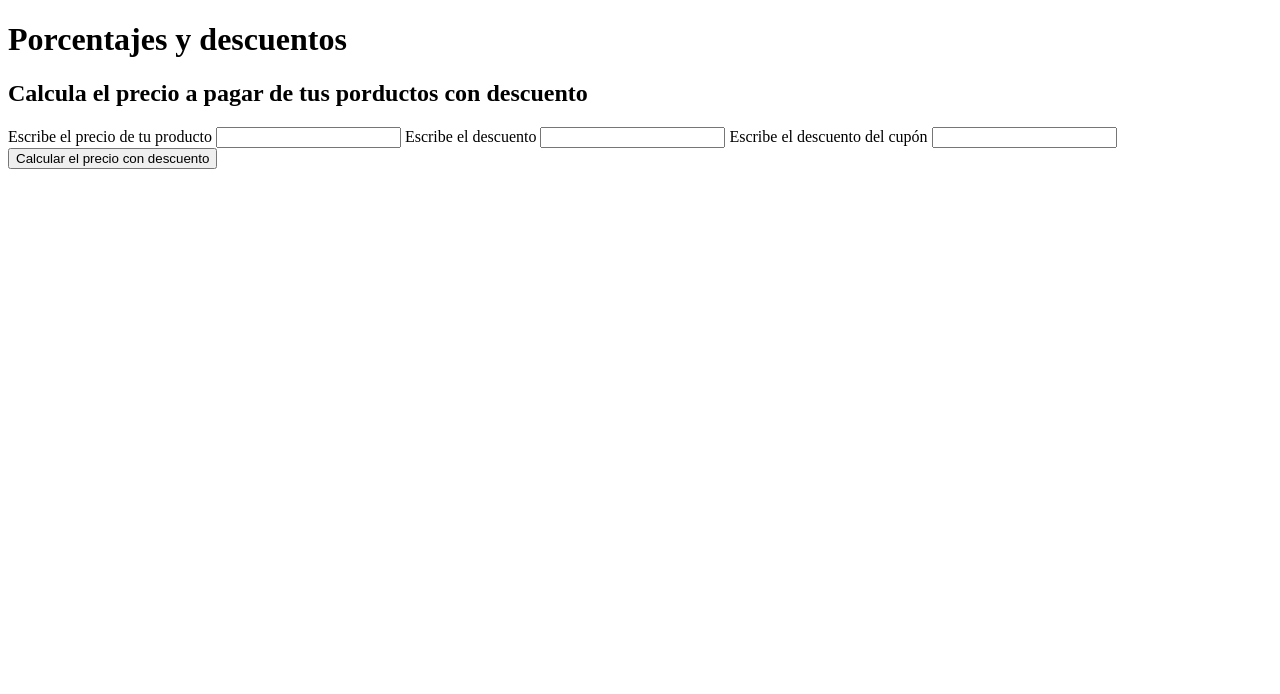
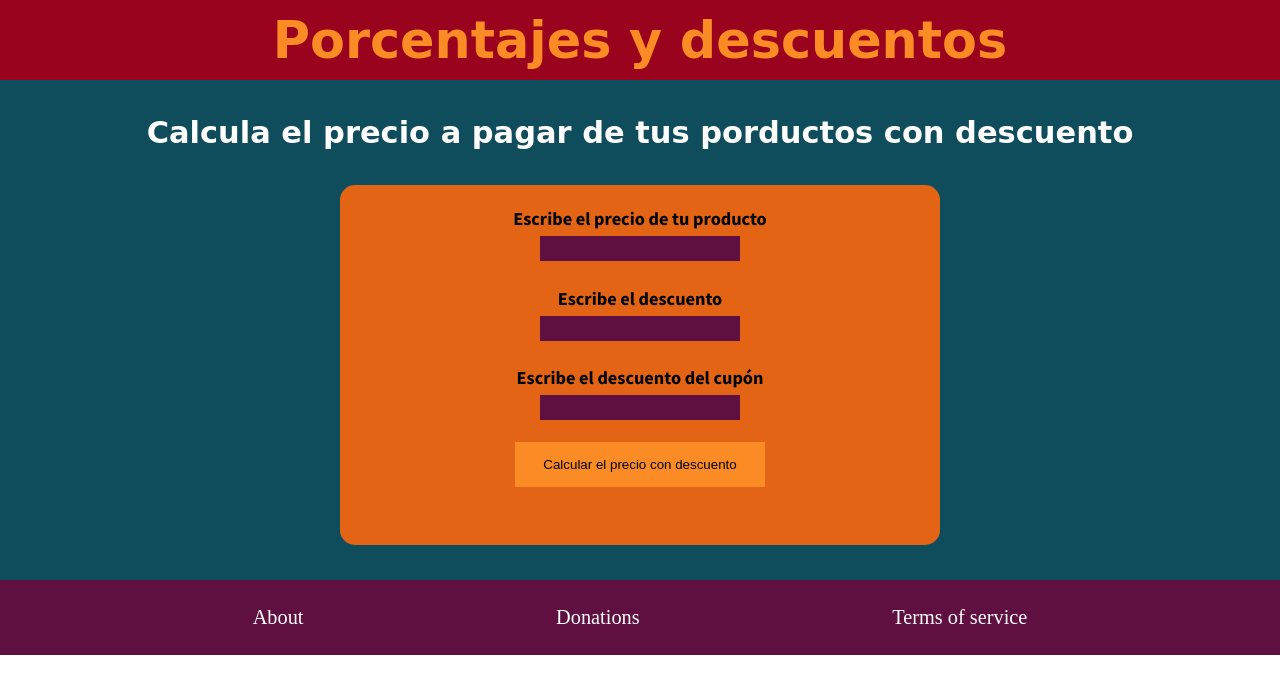
Before and after one commit to Eufanzky/platzi-curso-practico-javascript, a plain HTML site: page Taller2/descuentoos.html in a window 1280 px wide. Drawn offline with Linux system fonts and the light colour scheme; a web font is replaced by a local one.

Commit message:
Añadi el CSS y el descuento con cupo al taller 2

```diff
--- a/Taller2/descuentoos.html
+++ b/Taller2/descuentoos.html
@@ -5,39 +5,49 @@
     <meta http-equiv="X-UA-Compatible" content="IE=edge">
     <meta name="viewport" content="width=device-width, initial-scale=1.0">
     <title>Taller #2</title>
+    <link rel="stylesheet" href="./descuentos.css">
+    <link rel="preconnect" href="https://fonts.googleapis.com">
+    <link rel="preconnect" href="https://fonts.gstatic.com" crossorigin>
+    <link href="https://fonts.googleapis.com/css2?family=MonteCarlo&display=swap" rel="stylesheet">
+    <link rel="preconnect" href="https://fonts.googleapis.com">
+    <link rel="preconnect" href="https://fonts.gstatic.com" crossorigin>
+    <link href="https://fonts.googleapis.com/css2?family=MonteCarlo&family=Source+Sans+Pro:wght@700&display=swap" rel="stylesheet">
 </head>
 <body>
-    <header>
-        <h1>Porcentajes y descuentos</h1>
+    <header class="header">
+        <h1 class="header__h1">Porcentajes y descuentos</h1>
     </header>
-    <main>
-        <h2>Calcula el precio a pagar de tus porductos con descuento</h2>
-        <form>
-            <label for="InputPrice">
+    <main class="main">
+        <h2 class="main__h2">Calcula el precio a pagar de tus porductos con descuento</h2>
+        <form class="main-form">
+            <label class="main-form__label" for="InputPrice">
                 <span>Escribe el precio de tu producto</span>
                 <input id="InputPrice" type="number">
             </label>
 
-            <label for="InputDiscount">
+            <label class="main-form__label" for="InputDiscount">
                 <span>Escribe el descuento</span>
                 <input id="InputDiscount" type="number">
             </label>
 
-            <label for="InputDiscount">
+            <label class="main-form__label" for="InputDiscount">
                 <span>Escribe el descuento del cupón</span>
                 <input id="InputCoupon" type="number">
             </label>
 
-            <button type="button" onclick="mostrarDescuento()">
+            <button class="main-form__button" type="button" onclick="mostrarDescuento()">
                 Calcular el precio con descuento
             </button>
 
 
-            <p id="ResultP"></p>
+            <p class="p1" id="ResultP1"></p>
+            <p class="p1" id="ResultP2"></p>
         </form>
     </main>
-    <footer>
-
+    <footer class="footer">
+        <span class="footer__text">About</span>
+        <span class="footer__text">Donations</span>
+        <span class="footer__text">Terms of service</span>
     </footer>
     <script src="./descuentos.js"></script>
 </body>
--- /dev/null
+++ b/Taller2/descuentos.css
@@ -0,0 +1,109 @@
+* {
+    box-sizing: border-box;
+    margin: 0;
+    padding: 0;
+}
+
+html {
+    font-size: 63.5%;
+}
+
+.header{
+    width: 100%;
+    height: 80px;
+    background-color: #9A031E;
+    color: #FB8B24;
+    display: flex;
+    flex-direction: row;
+    align-items: center;
+    justify-content: center;
+}
+.header__h1{
+    font-size: 5rem;
+    text-align: center;
+    font-family: 'MonteCarlo', cursive;
+}
+
+.main {
+    width: 100%;
+    height: 500px;
+    background-color: #0F4C5C;
+    display: flex;
+    flex-direction: column;
+    align-items: center;
+    justify-content: space-evenly;
+}
+.main__h2{
+    width: 80vw;
+    color: white;
+    font-size: 3rem;
+    text-align: center;
+    font-family: 'MonteCarlo', cursive;
+}
+.main-form{
+    width: 90vw;
+    max-width: 600px;
+    height: 360px;
+    background-color: #E36414;
+    display: flex;
+    flex-direction: column;
+    align-items: center;
+    justify-content: space-evenly;
+    border-radius: 15px;
+    box-shadow: cornsilk;
+    font-family: 'MonteCarlo', cursive;
+    font-family: 'Source Sans Pro', sans-serif;
+}
+.main-form__label{
+    display: flex;
+    flex-direction: column;
+    align-items: center;
+}
+.main-form__label span{
+    margin: 3px 0px;
+    font-size: 1.8rem;
+}
+.main-form__label input{
+    width: 200px;
+    height: 25px;
+    margin: 3px 0px;
+    background-color: #5F0F40;
+    border: none;
+    color: white;
+    text-indent: 10px;
+}
+
+.main-form__button{
+    background-color: #FB8B24;
+    width: 250px;
+    height: 45px;
+    border: none
+}
+.main-form__button:hover {
+    background-color: #9A031E;
+    cursor: pointer;
+    color:white;
+}
+
+.p1{
+    color:white;
+    font-size: 2.5rem;
+    text-align: center;
+}
+
+.footer{
+    background-color: #5F0F40;
+    width: 100%;
+    height: 75px;
+    color: white;
+    font-size: 2rem;
+    display: flex;
+    flex-wrap: wrap;
+    flex-direction: row;
+    justify-content: space-evenly;
+    align-items: center;
+}
+.footer__text:hover{
+    text-decoration: underline;
+    cursor: pointer;
+}
--- a/Taller2/descuentos.js
+++ b/Taller2/descuentos.js
@@ -1,4 +1,9 @@
-function calcularPrecioConDescuento (precio, descuento, cupon) {
+function calcularPrecioConDescuento (precio, descuento) {
+    const porcentajePrecioConDescuento = 100 - descuento;
+    const precioFinal = (precio * porcentajePrecioConDescuento) / 100;
+    return precioFinal;
+}
+function calcularPrecioConDescuentoYCupon(precio, descuento, cupon){
     const porcentajePrecioConDescuento = 100 - descuento - cupon;
     const precioFinal = (precio * porcentajePrecioConDescuento) / 100;
     return precioFinal;
@@ -14,8 +19,12 @@ function mostrarDescuento() {
     const discountValue = inputDiscount.value;
     const couponValue = inputCoupon.value;
 
-    const precioconDescuento = calcularPrecioConDescuento(priceValue, discountValue, couponValue);
+    const precioconDescuento = calcularPrecioConDescuento(priceValue, discountValue);
+    const precioconDescuentoYCupon = calcularPrecioConDescuentoYCupon(priceValue, discountValue, couponValue)
 
-    const resultP = document.getElementById("ResultP");
-    resultP.innerText = "El precio con descuento son: $" + precioconDescuento;
+    const resultP1 = document.getElementById("ResultP1");
+    resultP1.innerText = "El precio con descuento sin cupon es: $" + precioconDescuento;
+
+    const resultP2 = document.getElementById("ResultP2");
+    resultP2.innerHTML = "Elprecio con descuento y el cupon es: $" + precioconDescuentoYCupon;
 }
```
